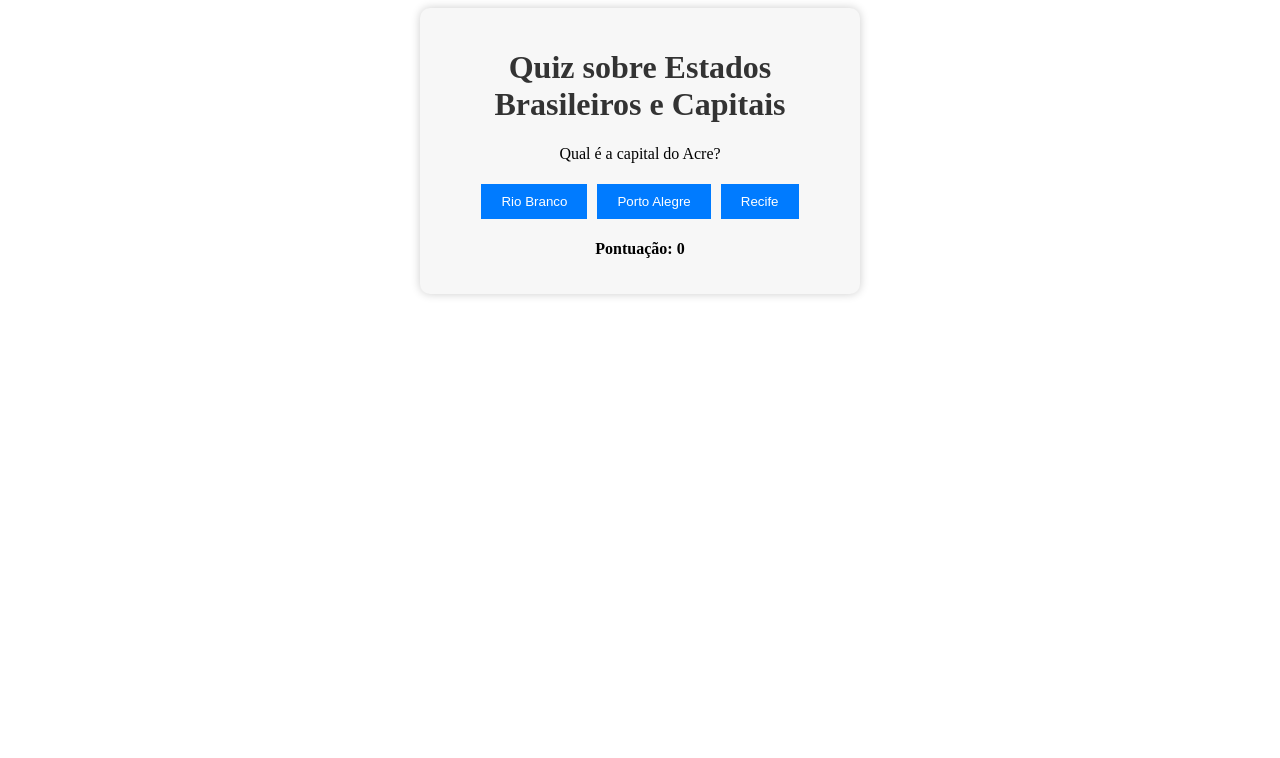
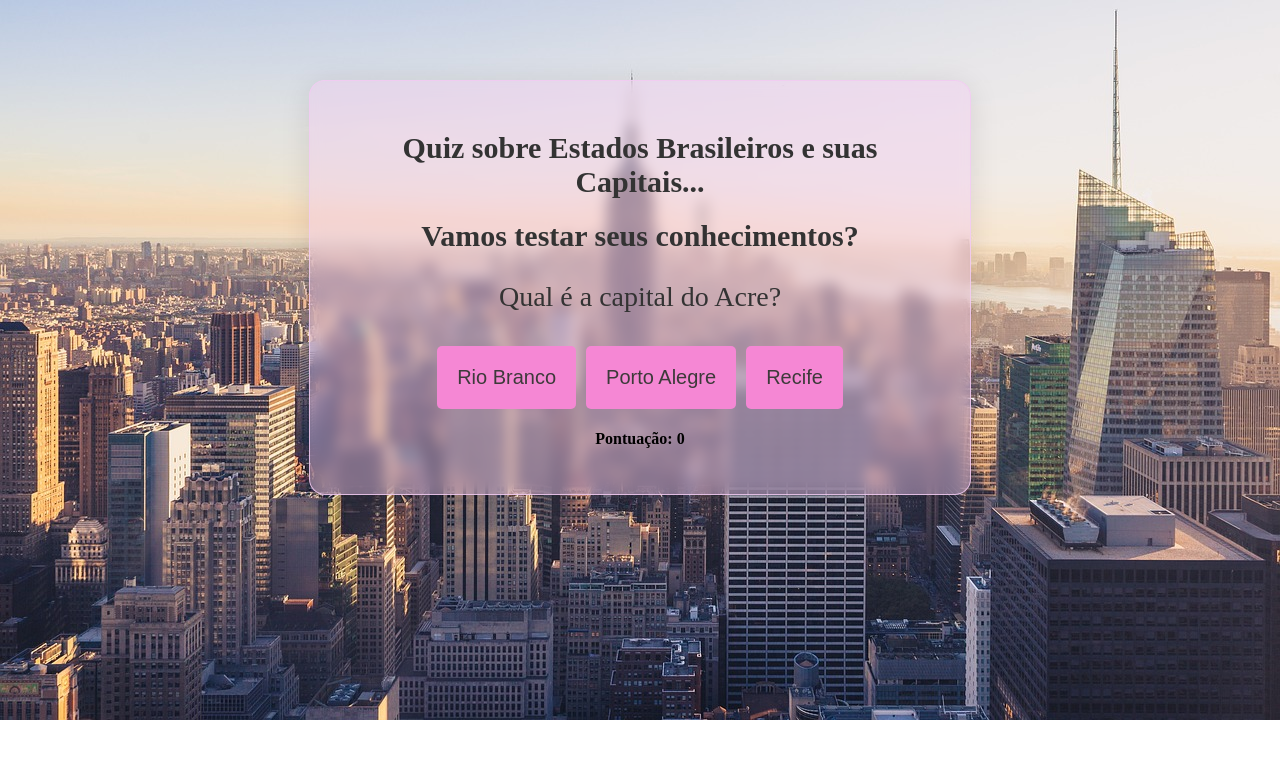
Before and after one commit to Deborasm/Quiz-estados-e-capitais, a plain HTML site: page index.html in a window 1280 px wide. Drawn offline with Linux system fonts and the light colour scheme.

Commit message:
glassmorphism do container

```diff
--- a/index.html
+++ b/index.html
@@ -8,7 +8,8 @@
 </head>
 <body>
     <div id="quiz-container">
-        <h1>Quiz sobre Estados Brasileiros e Capitais</h1>
+        <h1>Quiz sobre Estados Brasileiros e suas Capitais...</h1>
+        <h1>Vamos testar seus conhecimentos?</h1>
         <div id="question-container">
             <p id="question-text">Carregando pergunta...</p>
         </div>
--- a/quiz.css
+++ b/quiz.css
@@ -2,31 +2,49 @@
 
 #quiz-container {
     text-align: center;
-    padding: 20px;
-    background-color: #f7f7f7;
-    border-radius: 10px;
-    box-shadow: 0px 0px 10px rgba(0, 0, 0, 0.2);
-    max-width: 400px;
+    padding: 30px;
+    max-width: 600px;
     margin: 0 auto;
+    margin-top: 80px;
+
+/* From https://css.glass */
+background: rgba(243, 202, 242, 0.4);
+border-radius: 16px;
+box-shadow: 0 4px 30px rgba(0, 0, 0, 0.1);
+backdrop-filter: blur(7px);
+-webkit-backdrop-filter: blur(7px);
+border: 1px solid rgba(243, 202, 242, 0.85);
 }
 
 h1 {
     color: #333;
+    font-size:30px
 }
 
 .option {
-    padding: 10px 20px;
+    padding: 20px 20px;
     margin: 5px;
-    background-color: #007bff;
-    color: white;
+    background-color: #f587d4;
+    color: rgb(61, 58, 58);
     border: none;
     cursor: pointer;
+    border-radius: 5px;
+    font-size:20px;
 }
 
 .option:hover {
-    background-color: #0056b3;
+    background-color: #e78ff3;
 }
 
 #score {
     font-weight: bold;
 }
+#question-container {
+    font-size:28px;
+    color: #333;
+}
+body {
+    background-image: url('cidade.jpg');
+    background-size: cover; /* Para dimensionar a imagem para cobrir todo o elemento */
+    background-repeat: no-repeat; /* Para evitar a repetição da imagem */
+}
```
Also changed, not shown: cidade.jpg (added).
